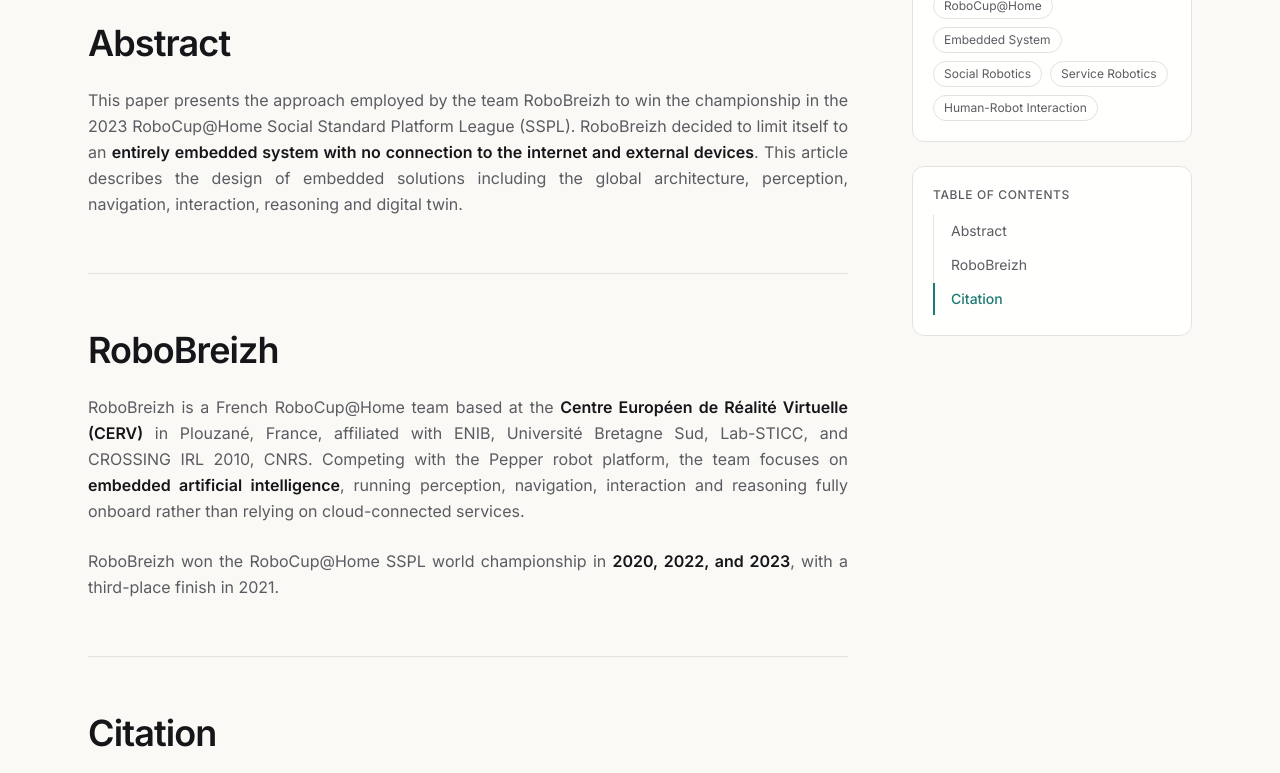
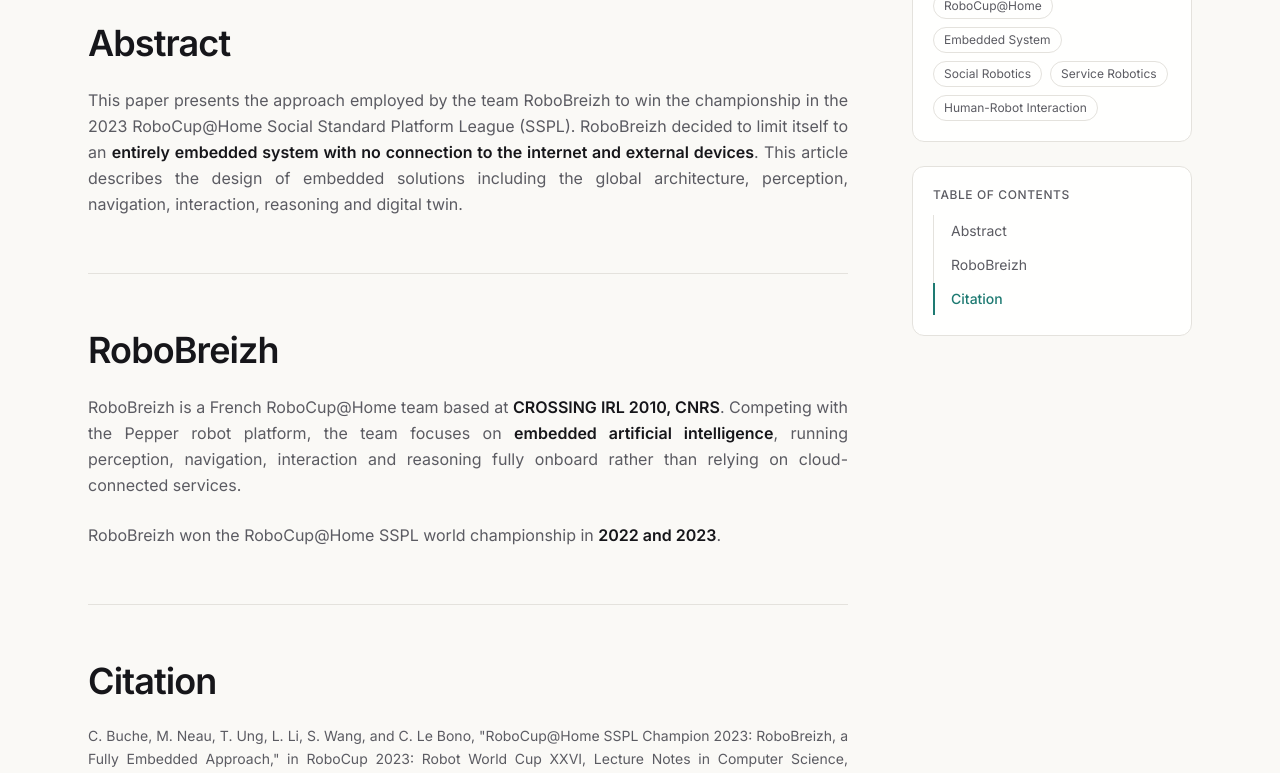
Before and after one commit to IRL-Crossing-CNRS/IRL-Crossing-CNRS.github.io, a React (Vite) app: page /resources/robobreizh-robocup2023 in a window 1280 px wide. Shown: the part 459-1232 px from the top of the page. Built offline with nearby package versions, Linux system fonts and the light colour scheme.

Commit message:
fix: update RoboCup 2023 citation year and refine team description text

```diff
--- a/src/pages/resources/robobreizh-robocup2023.tsx
+++ b/src/pages/resources/robobreizh-robocup2023.tsx
@@ -31,7 +31,7 @@
   'booktitle = {RoboCup 2023: Robot World Cup XXVI},',
   'series    = {Lecture Notes in Computer Science},',
   'pages     = {374--385},',
-  'year      = {2024},',
+  'year      = {2023},',
   'publisher = {Springer}',
   '}'
 ].join('\n');
@@ -75,20 +75,16 @@
 
           <Section id="team" title="RoboBreizh">
             <p>
-              RoboBreizh is a French RoboCup@Home team based at the{' '}
-              <strong className="font-semibold text-foreground">
-                Centre Européen de Réalité Virtuelle (CERV)
-              </strong>{' '}
-              in Plouzané, France, affiliated with ENIB, Université Bretagne Sud, Lab-STICC, and
-              CROSSING IRL 2010, CNRS. Competing with the Pepper robot platform, the team focuses on{' '}
+              RoboBreizh is a French RoboCup@Home team based at{' '}
+              <strong className="font-semibold text-foreground">CROSSING IRL 2010, CNRS</strong>.
+              Competing with the Pepper robot platform, the team focuses on{' '}
               <strong className="font-semibold text-foreground">embedded artificial intelligence</strong>
               , running perception, navigation, interaction and reasoning fully onboard rather than
               relying on cloud-connected services.
             </p>
             <p>
               RoboBreizh won the RoboCup@Home SSPL world championship in{' '}
-              <strong className="font-semibold text-foreground">2020, 2022, and 2023</strong>, with a
-              third-place finish in 2021.
+              <strong className="font-semibold text-foreground">2022 and 2023</strong>.
             </p>
           </Section>
 
```
